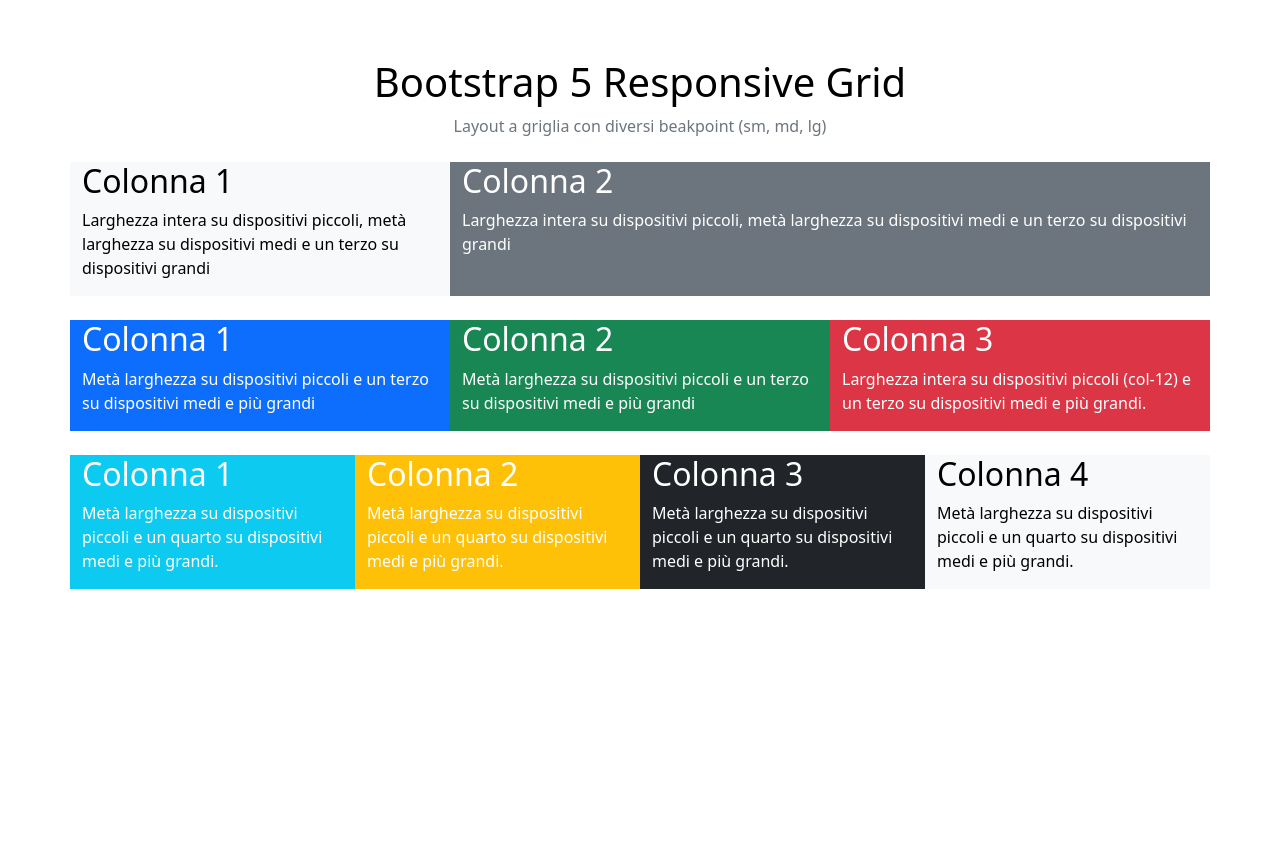
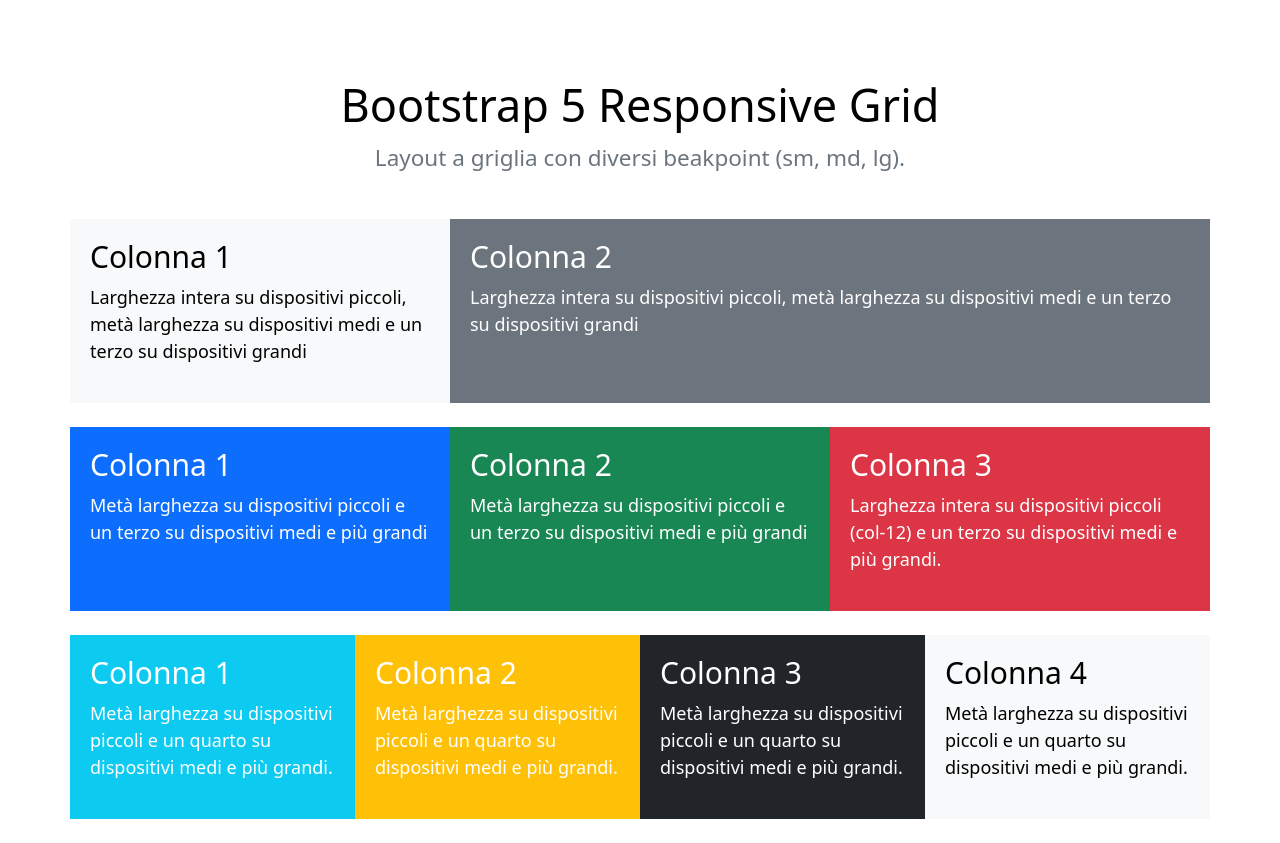
Before and after one commit to riccardo-ottavi/htmlcss-bootstrap-layout, a plain HTML site: page index.html in a window 1280 px wide. Before the commit the page ends 800 px from the top, so only its background shows below. Drawn offline with nearby package versions, Linux system fonts and the light colour scheme.

Commit message:
inserisci padding e margini

```diff
--- a/css/main.css
+++ b/css/main.css
@@ -3,14 +3,23 @@
     margin: 0;
     padding: 0;
     color: white;
+    font-size: 18px;
 }
 
 .black-text *{
     color: black
 }
 
+[class^="col"] {
+    padding: 20px;
+}
+
 h1 {
-     margin-top: 58px;
+    margin-top: 58px;
+}
+
+h2 {
+    font-size: 30px;
 }
 
 .row {
--- a/index.html
+++ b/index.html
@@ -11,8 +11,8 @@
     <div class="container">
         <div class="row">
             <div class="col black-text text-center">
-                <h1>Bootstrap 5 Responsive Grid</h1>
-                <span class="text-secondary">Layout a griglia con diversi beakpoint (sm, md, lg)</span>
+                <h1 class="fs-1">Bootstrap 5 Responsive Grid</h1>
+                <span class="fs-5 text-secondary">Layout a griglia con diversi beakpoint (sm, md, lg).</span>
             </div>
         </div>
 
```
